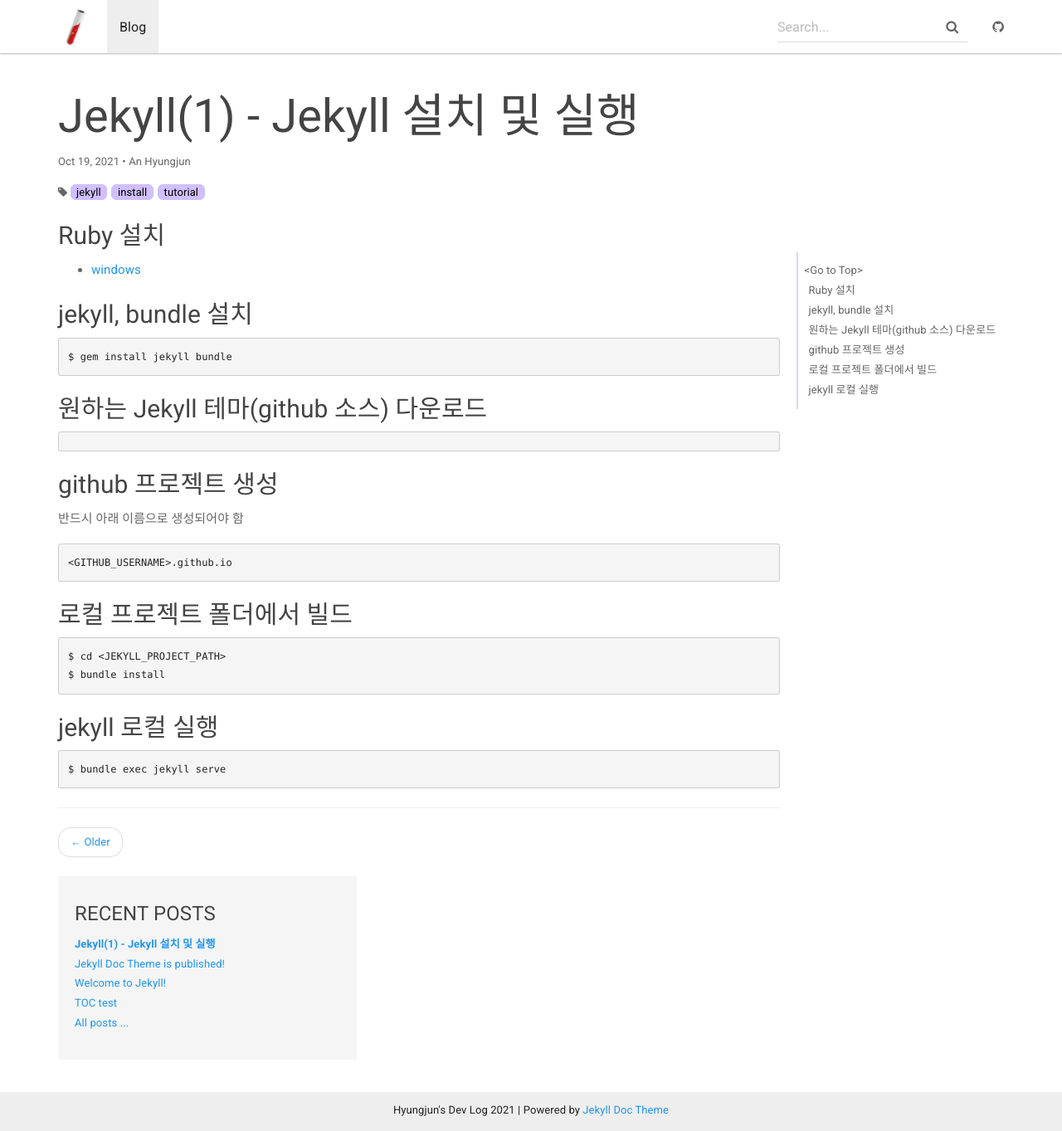
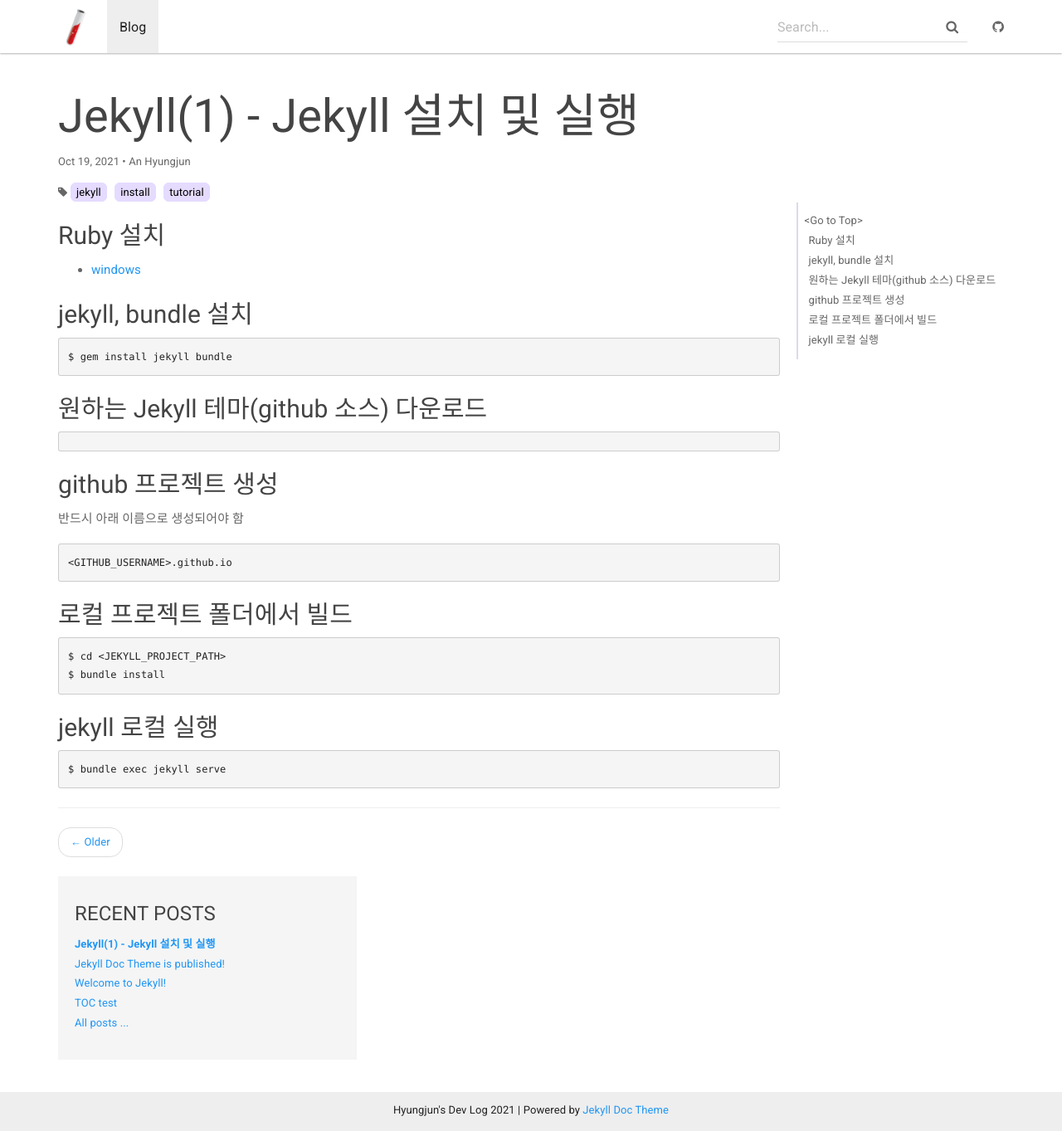
Before and after one commit to HyungjunAn/HyungjunAn.github.io, a Jekyll site: the page built from _posts/jekyll/2021-10-19-jekyll-tutorial.md, in a window 1280 px wide and 1363 px high. Shown: the whole window at 83% size. Built offline with Jekyll 4.4.1, drawn with Linux system fonts in a browser that asks for light colours.

Commit message:
fix z-list bug of tags of post

```diff
--- a/_layouts/post.html
+++ b/_layouts/post.html
@@ -4,7 +4,7 @@
 
 <div class="container">
     <div class="row">
-        <div class="col-md-12">
+        <div class="col-md-12 post">
             <h1 class="post-title">{{ page.title }}</h1>
             <div class="post-meta">
                 <p>{{ page.date | date: "%b %-d, %Y" }}{% if page.author %} • {{ page.author }}{% endif %}{% if page.meta %} • {{ page.meta }}{% endif %}</p>
@@ -12,13 +12,12 @@
                 <i class="post-tags-icon fa fa-tag"></i>
                 <ul class="post-tags">
                     {%- for tag in page.tags -%}
+                    {% assign slugified_tag = tag | slugify %}
                     <li>
-                        {% assign slugified_tag = tag | slugify %}
-                        {%- if site.tags_path -%}
-                        <a class="post-tag" href="{{ site.tags_path | relative_url }}#{{ slugified_tag }}">{{ slugified_tag }}</a>
-                        {%- else -%}
-                        <span class="post-tag">{{ slugified_tag }}</span>
-                        {%- endif -%}
+                        {%- capture link -%}{{ "/sametagposts" }}#{{ slugified_tag }}{%- endcapture -%}
+                        <a class="post-tag" href="{{ link | relative_url }}">
+                            {{ slugified_tag }}
+                        </a>
                     </li>
                     {%- endfor -%}
                 </ul>
@@ -27,7 +26,7 @@
 
             <div class="post-and-toc">
                 <div>
-                <div id="markdown-content-container" class="post">{{ content }}</div>
+                    <div id="markdown-content-container" class="post-content">{{ content }}</div>
                     <hr>
                     <ul class="pager">
                         {% if page.previous %}
@@ -36,7 +35,8 @@
                                 <span aria-hidden="true">&larr;</span> Older
                             </a>
                         </li>
-                    {% endif %} {% if page.next %}
+                        {% endif %}
+                        {% if page.next %}
                         <li class="next">
                             <a href="{{ page.next.url | relative_url }}">
                                 Newer <span aria-hidden="true">&rarr;</span>
--- a/assets/css/main.scss
+++ b/assets/css/main.scss
@@ -26,9 +26,9 @@
 $--body-color: var(--oc-gray-9);
 $--code-bg-color: var(--oc-gray-1);
 $--heading-color: var(--oc-black);
-$--border-color: var(--oc-violet-2);
+$--border-color: var(--oc-violet-1);
 $--link-color: var(--oc-blue-9);
-$--link-color-rgb: var(--oc-violet-2);
+$--link-color-rgb: var(--oc-violet-1);
 $--link-hover-color: var(--oc-blue-7);
 $--info-color: var(--oc-green-9);
 $--warning-color: var(--oc-yellow-9);
@@ -48,6 +48,15 @@
   "syntax-highlighting",
   "jekyll-doc-theme"
 ;
+
+.post {
+  //position: relative;
+}
+
+.post-meta {
+  position: relative;
+  z-index: 1;
+}
 
 .alltags,
 .post-categories,
@@ -82,18 +91,15 @@
 
   .taxonomy,
   .post-tag {
-    padding: 0.1em 0.5em;
+    padding: 0.2em 0.5em;
     border: 1px solid $--border-color;
     border-radius: $--border-radius;
     //background-color: rgba($--link-color-rgb, 0.3);
     background-color: $--link-color-rgb;
     color: var(--oc-black);
-    font: bold;
   }
 
-  a.post-tag {
-    color: inherit;
-
+  a {
     &:hover,
     &:focus {
       background-color: rgba($--link-color-rgb, 0.6);
@@ -102,7 +108,7 @@
   }
 }
 
-.container .post {
+.container .post-content {
     @media (min-width: $screen-sm-min) {
       width: $container-sm - 200px;
     }
@@ -130,11 +136,11 @@
   position: relative;
   justify-content: space-between;
   display: flex;
+  z-index: 0;
 }
 
 .toc {
   position: absolute;
-  top: 60px;
   right: 0px;
   //width: 100%;
   color: inherit;
@@ -187,7 +193,3 @@
     color: theme-color;
   }
 }
-
-.alltags {
-
-}
--- a/assets/sametagposts.html
+++ b/assets/sametagposts.html
@@ -9,8 +9,7 @@
 <article class="container">
     <div>
         {% for tag in site.tags%}
-        {% capture slugified_taxonomy_name %}{{tag|first|slugize}}{% endcapture %}
-        {% assign tag_name = slugified_taxonomy_name%}
+        {% capture tag_name %}{{tag|first|slugize}}{% endcapture %}
         <div style="margin-bottom: 50px; display: none;" id="{{ tag_name }}">
             <h4 class="category-head">{{ tag_name }}</h4>
             <ul class="post-archives">
```
Also changed, not shown: other parts of _layouts/post.html (+1 -3 lines), _includes/alltags.html (+5 -14 lines). Lines whose indentation alone changed are shown as unchanged.
